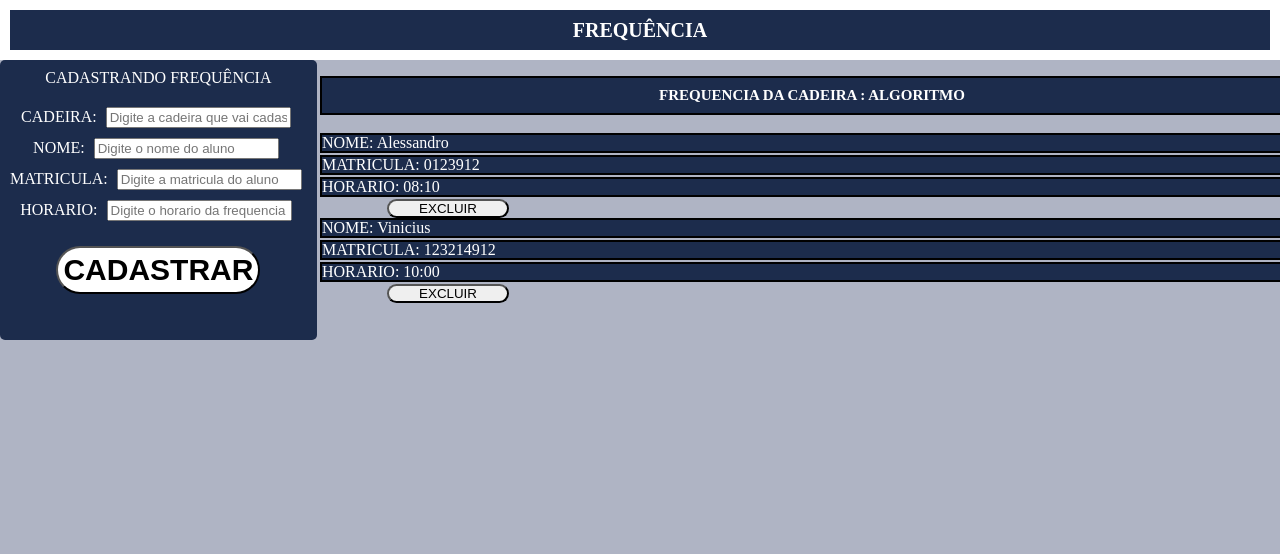
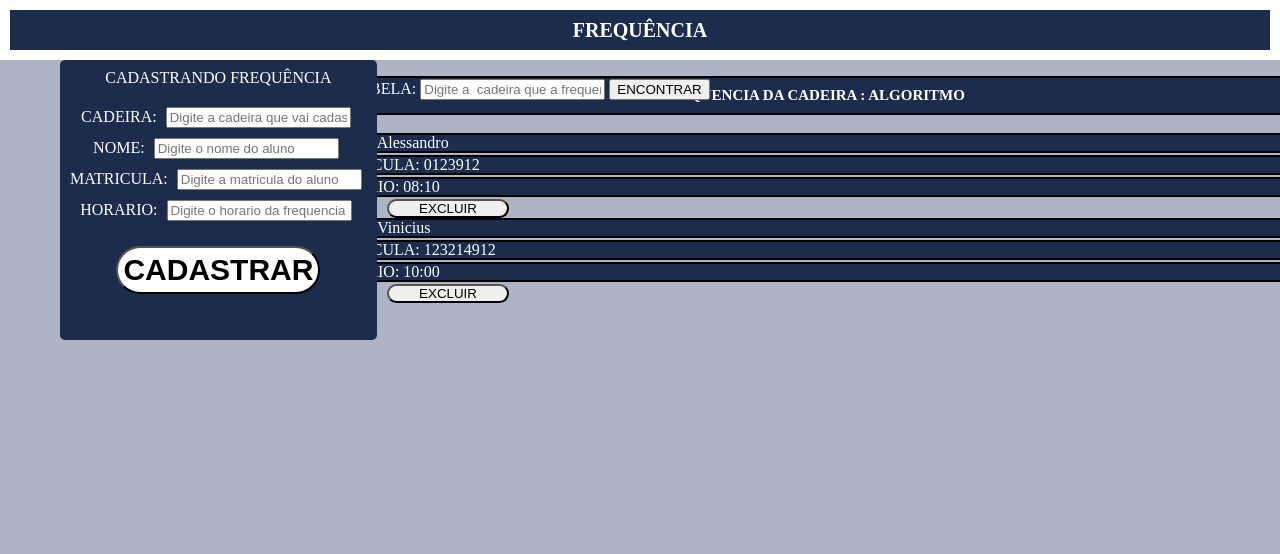
Before and after one commit to Piripa/2wp-project, a Flask app: page /frequencia in a window 1280 px wide. Shown: the part 150-704 px from the top of the page. Run offline with Flask 3, Linux system fonts and the light colour scheme; data comes from the database, SQL or seed files in the repository; both versions use the stored data as it was after the commit.

Commit message:
Sprint quinzenal finalizada

```diff
--- a/app.py
+++ b/app.py
@@ -88,10 +88,6 @@ def cadastrarFrequencia():
 
     return redirect('/frequencia')
 
-def getTabela(frequencia):
-    return frequencia
-
-
 @app.route("/excluirFrequencia", methods = ['POST'])
 def excluirFrequencia():
     global tabela
@@ -104,5 +100,19 @@ def excluirFrequencia():
     dados.close()
     return redirect('/frequencia')
 
+@app.route("/readFrequencia", methods = ['POST'])
+def readFrequencia():
+    global tabela
+    read = request.form.get('tabelaFre')
+    dados = sqlite3.connect('frequencia.db')
+    cursor = dados.cursor()
+    verificar = f"SELECT name FROM sqlite_master WHERE type='table' AND name='{read}'"
+    cursor.execute(verificar)
+    resultado = cursor.fetchone()
+    if  resultado:
+        tabela = read
+        redirect('/frequencia')
+    return redirect('/frequencia')
+
 if __name__ in '__name__':
     app.run(debug=True)
--- a/static/frequencia.css
+++ b/static/frequencia.css
@@ -1,6 +1,6 @@
 @import url(/static/style.css);
 
-h1{
+.layoutTopo{
     padding:  10px;
     text-align: center;
     font-size: 20px;
@@ -11,8 +11,13 @@ h1{
     border-width: 10px;
     border-color: white;
 }
-#form_frente{
 
+.layoutRede{
+    position: absolute;
+    display: inline-block;
+    margin: 1.5% 0 25% 25%;
+    background-color: #1c2c4c;
+    color: white;
 }
 
 #form_fundo
@@ -29,12 +34,11 @@ h1{
 
 
 }
-
+.form{
+    overflow-y: scroll;
+}
 .separar{
     margin: 5px;
-
-
-
 }
 #btn_cadastro{
     margin: 20px;
@@ -48,7 +52,6 @@ h1{
 }
 .visualFundo{
     width: 100px;
-
     height: 200px;
 
 }
--- a/templates/frequencia.html
+++ b/templates/frequencia.html
@@ -13,11 +13,20 @@
     <header>
         <img class="center" src="/static/logo.png">
     </header>
-    <h1>FREQUÊNCIA</h1>
+    <h1 class="layoutTopo">FREQUÊNCIA</h1>
+    <div>
+        <div id="corFundo">
+            <form action="/readFrequencia" method="post" class="layoutRede">
+                <label for="tabelaFre">TABELA: </label>
+                <input type="text" name="tabelaFre" id="tabelaFre" required placeholder="Digite a  cadeira que a frequencia será acessada" >
+                <button type="submit" >ENCONTRAR</button>
+            </form>
+        </div>
+    </div>
     <div id="form_fundo">
         <h2>CADASTRANDO FREQUÊNCIA</h2>
         <div id="form_frente">
-            <form action="/cadastrarFrequencia" method="post">
+            <form action="/cadastrarFrequencia" method="post" >
                 <label for="cadeira">CADEIRA: </label>
                 <input type="text" name="cadeira" id="cadeira" required
                     placeholder="Digite a cadeira que vai cadastrar a frequencia" class="separar">
@@ -43,7 +52,7 @@
         <div class="visualFundo">
             {%if frequencia%}
             {%for i in frequencia%}
-            <form action="/excluirFrequencia" method="post">
+            <form action="/excluirFrequencia" method="post" >
                 <ul >
                     <input type="hidden" name="dado" value="{{i[0]}}">
                     <li id="atributos">NOME: {{i[0]}}</li >
```
Also changed, not shown: frequencia.db.
